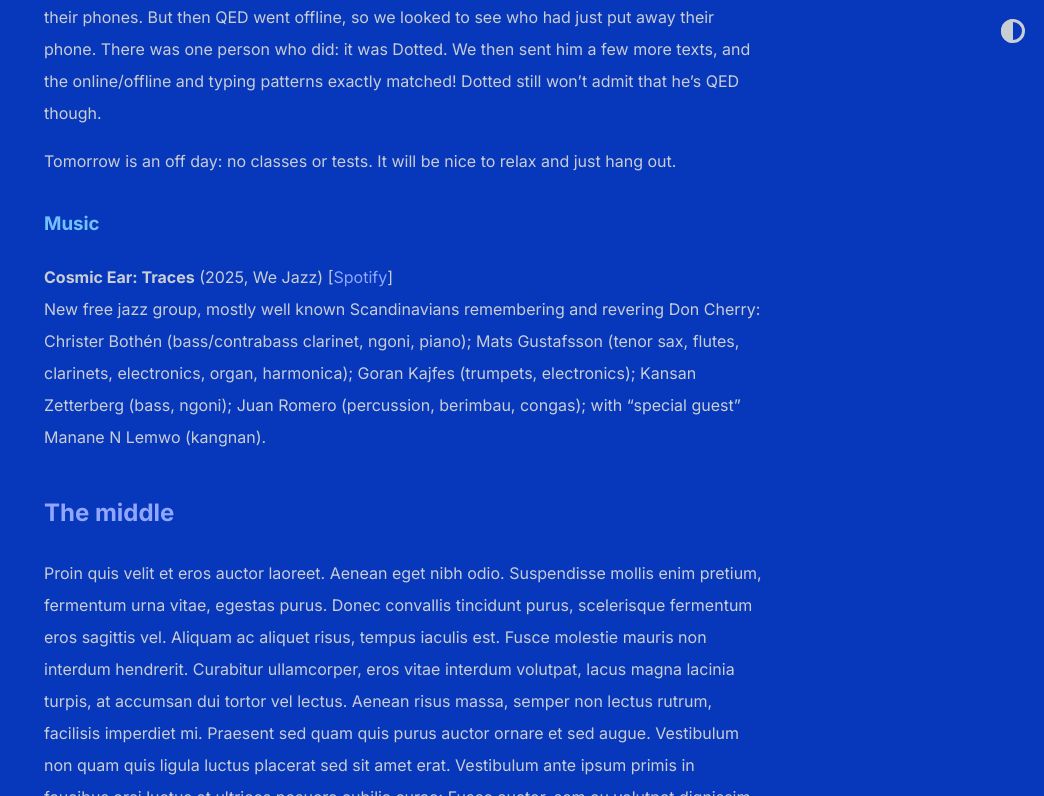
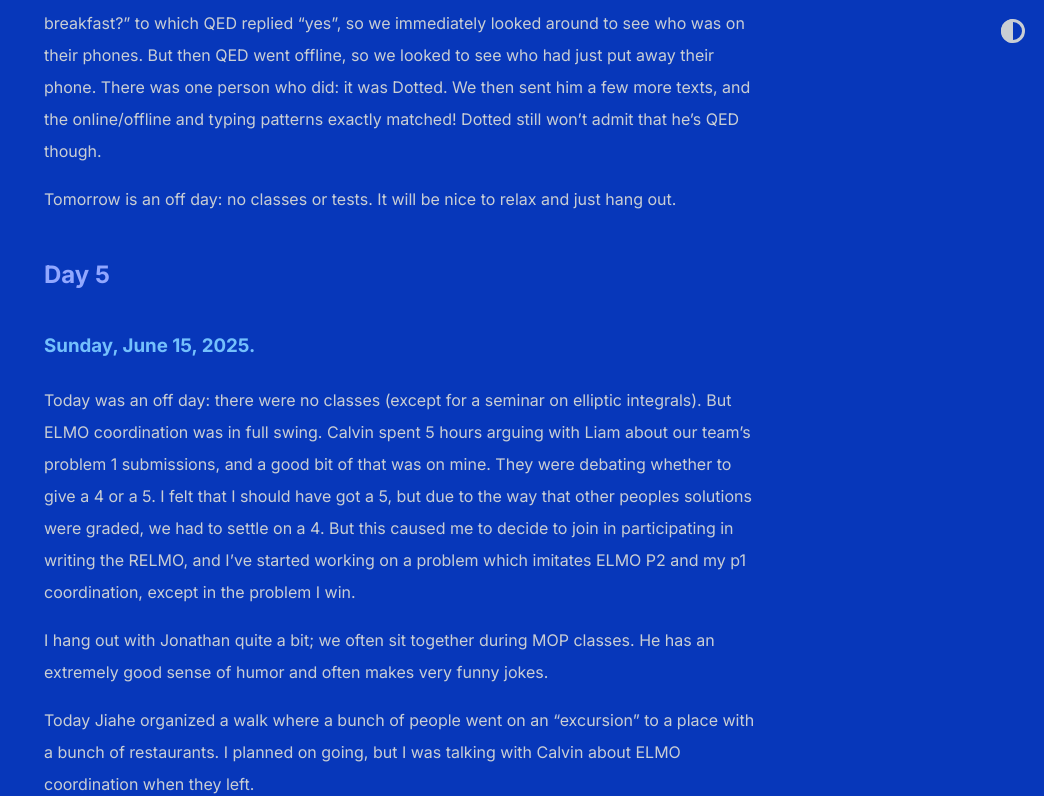
Before and after one commit to shihankanungo/shihankanungo.github.io, a Jekyll site: the page built from mop.md, in a window 1280 px wide and 1400 px high, scrolled down 5913 px. Shown: the top 796 px of the window, without its empty margins (236-1280 px from the left). Built offline with Jekyll 4.4.1, drawn with Linux system fonts in a browser that asks for light colours; some of the changed text lies outside the part shown; grey boxes are pictures that could not be loaded.

Commit message:
Update mop.md

```diff
--- a/mop.md
+++ b/mop.md
@@ -9,6 +9,7 @@ This year, MAA’s Mathematical Olympiad Program (MOP '25) is at the *Illinois M
 ## Table of contents
 - [Table of contents](#table-of-contents)
 - [Day 1](#day-1)
+- [Day 5](#day-5)
 - [The middle](#the-middle)
 - [The end](#the-end)
 
@@ -90,6 +91,20 @@ Today Grant Blitz and I were able to figure out who _quantumelectrodynamics_ (QE
 
 Tomorrow is an off day: no classes or tests. It will be nice to relax and just hang out.
 
+## [Day 5](#day-5)
+
+### Sunday, June 15, 2025.
+
+Today was an off day: there were no classes (except for a seminar on elliptic integrals). But ELMO coordination was in full swing. Calvin spent 5 hours arguing with Liam about our team’s problem 1 submissions, and a good bit of that was on mine. They were debating whether to give a 4 or a 5. I felt that I should have got a 5, but due to the way that other peoples solutions were graded, we had to settle on a 4. But this caused me to decide to join in participating in writing the RELMO, and I’ve started working on a problem which imitates ELMO P2 and my p1 coordination, except in the problem I win.
+
+I hang out with Jonathan quite a bit; we often sit together during MOP classes. He has an extremely good sense of humor and often makes very funny jokes.
+
+Today Jiahe organized a walk where a bunch of people went on an “excursion” to a place with a bunch of restaurants. I planned on going, but I was talking with Calvin about ELMO coordination when they left.
+
+<p align="center"><img src="/images/mop5.png" width="400"/> <br> <span style="color: gray"> Playing poker with friends. Note the seven-two hand. </span> </p>
+
+I have made too many silly mistakes on the tests: 3 out of 5 problems I attempted. I think I need to sleep earlier so that I don’t get woken up by random noises, and I also need to be calmer during the tests.
+
 
 ### Music
 
```
